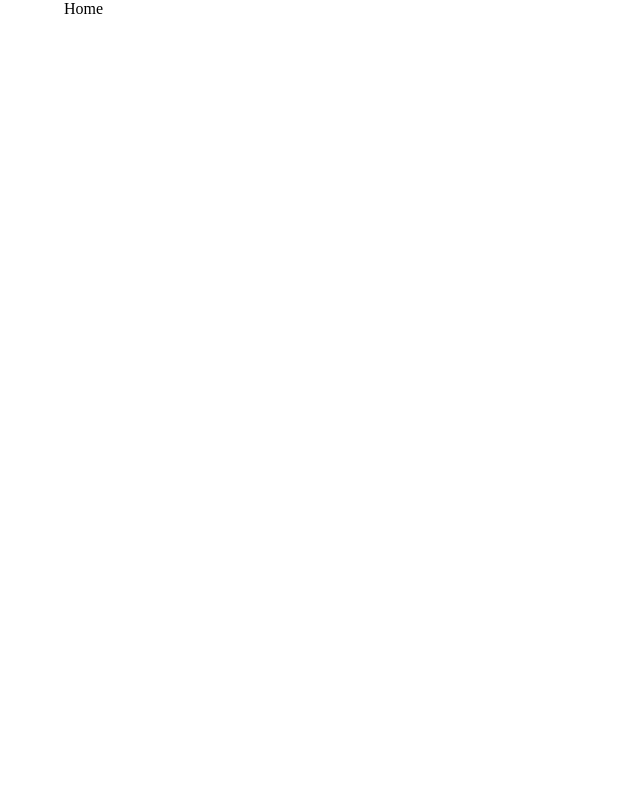
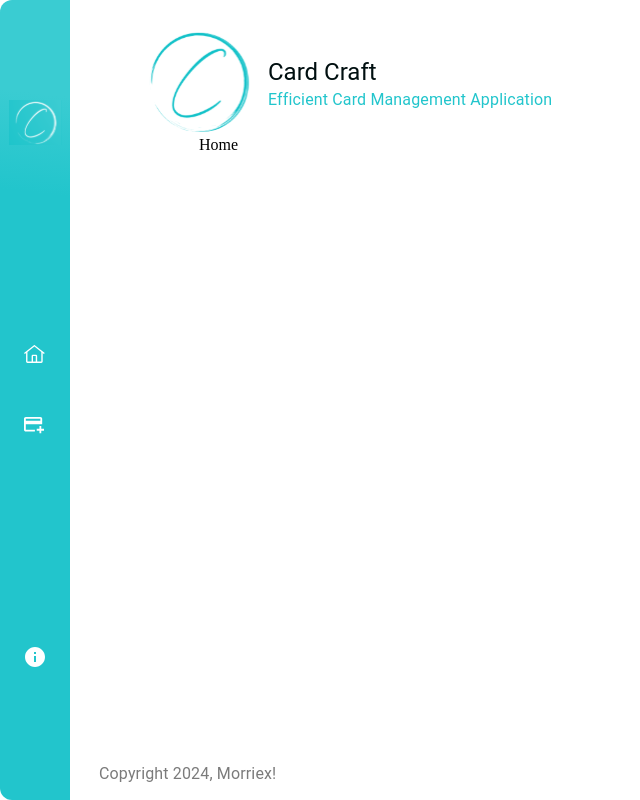
Before and after one commit to Perriex/Card-Craft, a React (Vite) app: page / in a window 1280 px wide. Shown: the whole page, without its empty margins (0-640 px from the left). Built offline with nearby package versions, Linux system fonts and the light colour scheme.

Commit message:
✨ feat: layout component complete - med screen

```diff
--- a/src/App.tsx
+++ b/src/App.tsx
@@ -1,12 +1,13 @@
-import React from "react";
+import React, { Suspense } from "react";
 import { Provider } from "react-redux";
 import { BrowserRouter, Route, Routes } from "react-router-dom";
 
 import { ThemeProvider } from "@mui/material";
 
 import { store } from "@CardCraft/app/store";
-import Sidebar from "@CardCraft/components/Sidebar";
 import theme from "@CardCraft/style/theme";
+
+import Layout from "@CardCraft/components/Layout";
 
 import "./App.css";
 
@@ -18,15 +19,18 @@ function App() {
   return (
     <Provider store={store}>
       <ThemeProvider theme={theme}>
-        <BrowserRouter>
-          <Routes>
-            <Route path="/add" element={<CardPage />} />
-            <Route path="/edit/:id" element={<CardPage />} />
-            <Route path="/" element={<HomePage />} />
-            <Route path="*" element={<NotFoundPage />} />
-          </Routes>
+        <BrowserRouter basename="/">
+          <Layout>
+            <Suspense fallback={<>Loading...</>}>
+              <Routes>
+                <Route index element={<HomePage />} />
+                <Route path="/add" element={<CardPage />} />
+                <Route path="/edit/:id" element={<CardPage />} />
+                <Route path="*" element={<NotFoundPage />} />
+              </Routes>
+            </Suspense>
+          </Layout>
         </BrowserRouter>
-        <Sidebar />
       </ThemeProvider>
     </Provider>
   );
--- a/src/components/Brand/index.tsx
+++ /dev/null
@@ -1,5 +0,0 @@
-import { Container } from "@mui/material";
-
-export default function Brand() {
-  return <Container></Container>;
-}
--- /dev/null
+++ b/src/components/Layout/Brand/index.tsx
@@ -0,0 +1,29 @@
+import { Container, Grid, Typography } from "@mui/material";
+
+import Logo from "@CardCraft/assets/logo.svg";
+
+import theme from "@CardCraft/style/theme";
+
+export default function Brand() {
+  return (
+    <Container>
+      <Grid container alignItems={"center"} gap={"16px"}>
+        <Grid item>
+          <img src={Logo} alt="Card Craft Logo" height={"100px"} />
+        </Grid>
+        <Grid item>
+          <Grid>
+            <Typography variant="h5" color={theme.figmaPalette.typography}>
+              Card Craft
+            </Typography>
+          </Grid>
+          <Grid>
+            <Typography color={theme.figmaPalette.primary}>
+              Efficient Card Management Application
+            </Typography>
+          </Grid>
+        </Grid>
+      </Grid>
+    </Container>
+  );
+}
--- /dev/null
+++ b/src/components/Layout/Footer/index.tsx
@@ -0,0 +1,10 @@
+import theme from "@CardCraft/style/theme";
+import { Typography } from "@mui/material";
+
+export default function Footer() {
+  return (
+    <Typography variant="subtitle1" color={theme.figmaPalette.footer}>
+      Copyright 2024, Morriex!
+    </Typography>
+  );
+}
--- /dev/null
+++ b/src/components/Layout/Sidebar/index.tsx
@@ -0,0 +1,35 @@
+import { Link } from "react-router-dom";
+
+import { Container, Grid, IconButton } from "@mui/material";
+
+import WhiteLogoIcon from "@CardCraft/assets/svg/WhiteLogo.svg";
+import HomeIcon from "@CardCraft/assets/svg/Home.svg";
+import AddCardIcon from "@CardCraft/assets/svg/AddCard.svg";
+import InfoIcon from "@CardCraft/assets/svg/info.svg";
+
+import { SidebarStyles } from "./styles";
+
+export default function Sidebar() {
+  return (
+    <Container sx={SidebarStyles.container}>
+      <div style={SidebarStyles.content}>
+        <img src={WhiteLogoIcon} alt="Logo Icon" />
+        <Grid container flexDirection={"column"} gap={"50px"}>
+          <Grid item>
+            <Link to="/">
+              <img src={HomeIcon} alt="Home Icon" />{" "}
+            </Link>
+          </Grid>
+          <Grid item>
+            <Link to="/add">
+              <img src={AddCardIcon} alt="Home Icon" />{" "}
+            </Link>
+          </Grid>
+        </Grid>
+        <IconButton>
+          <img src={InfoIcon} alt="Query Icon" />
+        </IconButton>
+      </div>
+    </Container>
+  );
+}
--- /dev/null
+++ b/src/components/Layout/Sidebar/styles.ts
@@ -0,0 +1,22 @@
+import { CSSProperties } from "react";
+
+export const SidebarStyles = {
+  container: {
+    position: "absolute",
+    left: " 0",
+    top: "0",
+    bottom: "0",
+    width: "70px",
+    background: "linear-gradient(6.93deg, #22C5CC 75.63%, #3ACCD2 88%)",
+    borderRadius: "12px 0px 0px 12px",
+
+    padding: "100px 0",
+  },
+  content: {
+    display: "flex",
+    alignItems: "center",
+    justifyContent: "center",
+    flexDirection: "column",
+    gap: "200px",
+  } as CSSProperties,
+};
--- /dev/null
+++ b/src/components/Layout/index.tsx
@@ -0,0 +1,28 @@
+import { ReactNode } from "react";
+
+import { Container } from "@mui/material";
+
+import Sidebar from "./Sidebar";
+import Brand from "./Brand";
+import Footer from "./Footer";
+
+import { LayoutStyles } from "./styles";
+
+interface LayoutProps {
+  children: ReactNode;
+}
+
+export default function Layout(props: LayoutProps) {
+  return (
+    <>
+      <Sidebar />
+      <Container sx={LayoutStyles.container}>
+        <Container maxWidth="lg" sx={LayoutStyles.children}>
+          <Brand />
+          <div style={{ padding: "0 52px" }}>{props.children}</div>
+        </Container>
+        <Footer />
+      </Container>
+    </>
+  );
+}
--- /dev/null
+++ b/src/components/Layout/styles.ts
@@ -0,0 +1,10 @@
+export const LayoutStyles = {
+  container: {
+    marginLeft: "75px",
+    width: "90vw",
+  },
+  children: {
+    minHeight: "95vh",
+    padding: "32px",
+  },
+};
--- a/src/components/Sidebar/index.tsx
+++ /dev/null
@@ -1,5 +0,0 @@
-import { Container } from "@mui/material";
-
-export default function Sidebar() {
-  return <Container></Container>;
-}
--- a/src/style/theme.ts
+++ b/src/style/theme.ts
@@ -1,5 +1,29 @@
 import { createTheme } from "@mui/material";
 
-const theme = createTheme({});
+declare module "@mui/material/styles" {
+  interface Theme {
+    figmaPalette: {
+      footer: string;
+      typography: string;
+      primary: string;
+    };
+  }
+  // allow configuration using `createTheme`
+  interface ThemeOptions {
+    figmaPalette?: {
+      footer: string;
+      typography: string;
+      primary: string;
+    };
+  }
+}
+
+const theme = createTheme({
+  figmaPalette: {
+    footer: "#7B7B7B",
+    typography: "#000F10",
+    primary: "#22C5CC",
+  },
+});
 
 export default theme;
```
Also changed, not shown: src/assets/svg/Info.svg (added), src/assets/svg/WhiteLogo.svg (added).
